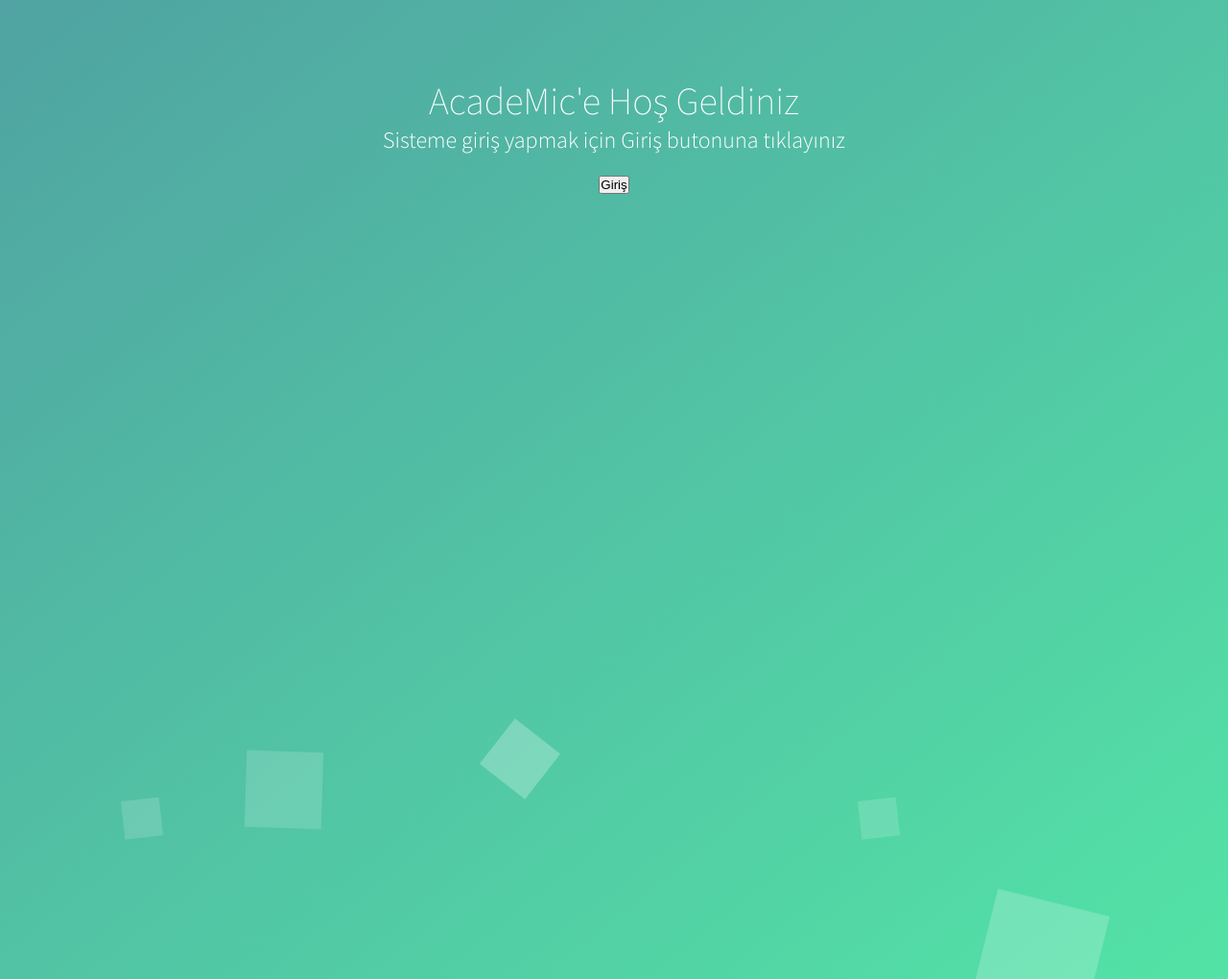
After one commit to mertcy/academic, a PHP site: page / in a window 1280 px wide. The commit adds this page. Shown: the whole page at 96% size. Run offline with PHP 8.4, Linux system fonts and the light colour scheme.

Commit message:
Index page created. Welcome section and login button that connects the login page is added. Login page is reorganized.

```diff
--- /dev/null
+++ b/index.php
@@ -0,0 +1,38 @@
+<!DOCTYPE html>
+<html lang="en" >
+
+<head>
+  <meta charset="UTF-8">
+  <title>AcadeMic Anasayfa</title>
+      <link rel="stylesheet" href="src/css/style.css">
+</head>
+
+<body>
+
+  <div class="wrapper">
+	<div class="container">
+		<h1>AcadeMic'e Hoş Geldiniz</h1>
+
+    <h2>Sisteme giriş yapmak için Giriş butonuna tıklayınız</h2>
+		<form action="/src/front-end/login.php">
+			<input type="submit" id="login-button" VALUE="Giriş"  onclick="window.location.href='/src/front-end/login.php'">
+		</form>
+	</div>
+
+	<ul class="bg-bubbles">
+		<li></li>
+		<li></li>
+		<li></li>
+		<li></li>
+		<li></li>
+		<li></li>
+		<li></li>
+		<li></li>
+		<li></li>
+		<li></li>
+	</ul>
+
+</div>
+</body>
+
+</html>
--- /dev/null
+++ b/src/css/style.css
@@ -0,0 +1,229 @@
+@import url(https://fonts.googleapis.com/css?family=Source+Sans+Pro:200,300);
+* {
+  -webkit-box-sizing: border-box;
+  box-sizing: border-box;
+  margin: 0;
+  padding: 0;
+  font-weight: 300;
+}
+
+body {
+  font-family: 'Source Sans Pro', sans-serif;
+  color: white;
+  font-weight: 300;
+}
+
+body ::-webkit-input-placeholder {
+  /* WebKit browsers */
+  font-family: 'Source Sans Pro', sans-serif;
+  color: white;
+  font-weight: 300;
+}
+
+body :-moz-placeholder {
+  /* Mozilla Firefox 4 to 18 */
+  font-family: 'Source Sans Pro', sans-serif;
+  color: white;
+  opacity: 1;
+  font-weight: 300;
+}
+
+body ::-moz-placeholder {
+  /* Mozilla Firefox 19+ */
+  font-family: 'Source Sans Pro', sans-serif;
+  color: white;
+  opacity: 1;
+  font-weight: 300;
+}
+
+body :-ms-input-placeholder {
+  /* Internet Explorer 10+ */
+  font-family: 'Source Sans Pro', sans-serif;
+  color: white;
+  font-weight: 300;
+}
+
+.wrapper {
+  background: #50a3a2;
+  background: -webkit-gradient(linear, left top, right bottom, from(#50a3a2), to(#53e3a6));
+  background: linear-gradient(to bottom right, #50a3a2 0%, #53e3a6 100%);
+  position: absolute;
+  left: 0;
+  width: 100%;
+  height: 100%;
+  overflow: hidden;
+}
+
+.wrapper.form-success .container h1 {
+  -webkit-transform: translateY(85px);
+  transform: translateY(85px);
+}
+
+.container {
+  max-width: 600px;
+  margin: 0 auto;
+  padding: 80px 0;
+  height: 400px;
+  text-align: center;
+}
+
+.container h1 {
+  font-size: 40px;
+  -webkit-transition-duration: 1s;
+  transition-duration: 1s;
+  -webkit-transition-timing-function: ease-in-put;
+  transition-timing-function: ease-in-put;
+  font-weight: 200;
+}
+
+form {
+  padding: 20px 0;
+  position: relative;
+  z-index: 2;
+}
+
+
+form button {
+  -webkit-appearance: none;
+  -moz-appearance: none;
+  appearance: none;
+  outline: 0;
+  background-color: white;
+  border: 0;
+  padding: 10px 15px;
+  color: #53e3a6;
+  border-radius: 3px;
+  width: 250px;
+  cursor: pointer;
+  font-size: 18px;
+  -webkit-transition-duration: 0.25s;
+  transition-duration: 0.25s;
+}
+
+form button:hover {
+  background-color: #f5f7f9;
+}
+
+.bg-bubbles {
+  position: absolute;
+  top: 0;
+  left: 0;
+  width: 100%;
+  height: 100%;
+  z-index: 1;
+}
+
+.bg-bubbles li {
+  position: absolute;
+  list-style: none;
+  display: block;
+  width: 40px;
+  height: 40px;
+  background-color: rgba(255, 255, 255, 0.15);
+  bottom: -160px;
+  -webkit-animation: square 25s infinite;
+  animation: square 25s infinite;
+  -webkit-transition-timing-function: linear;
+  transition-timing-function: linear;
+}
+
+.bg-bubbles li:nth-child(1) {
+  left: 10%;
+}
+
+.bg-bubbles li:nth-child(2) {
+  left: 20%;
+  width: 80px;
+  height: 80px;
+  -webkit-animation-delay: 2s;
+  animation-delay: 2s;
+  -webkit-animation-duration: 17s;
+  animation-duration: 17s;
+}
+
+.bg-bubbles li:nth-child(3) {
+  left: 25%;
+  -webkit-animation-delay: 4s;
+  animation-delay: 4s;
+}
+
+.bg-bubbles li:nth-child(4) {
+  left: 40%;
+  width: 60px;
+  height: 60px;
+  -webkit-animation-duration: 22s;
+  animation-duration: 22s;
+  background-color: rgba(255, 255, 255, 0.25);
+}
+
+.bg-bubbles li:nth-child(5) {
+  left: 70%;
+}
+
+.bg-bubbles li:nth-child(6) {
+  left: 80%;
+  width: 120px;
+  height: 120px;
+  -webkit-animation-delay: 3s;
+  animation-delay: 3s;
+  background-color: rgba(255, 255, 255, 0.2);
+}
+
+.bg-bubbles li:nth-child(7) {
+  left: 32%;
+  width: 160px;
+  height: 160px;
+  -webkit-animation-delay: 7s;
+  animation-delay: 7s;
+}
+
+.bg-bubbles li:nth-child(8) {
+  left: 55%;
+  width: 20px;
+  height: 20px;
+  -webkit-animation-delay: 15s;
+  animation-delay: 15s;
+  -webkit-animation-duration: 40s;
+  animation-duration: 40s;
+}
+
+.bg-bubbles li:nth-child(9) {
+  left: 25%;
+  width: 10px;
+  height: 10px;
+  -webkit-animation-delay: 2s;
+  animation-delay: 2s;
+  -webkit-animation-duration: 40s;
+  animation-duration: 40s;
+  background-color: rgba(255, 255, 255, 0.3);
+}
+
+.bg-bubbles li:nth-child(10) {
+  left: 90%;
+  width: 160px;
+  height: 160px;
+  -webkit-animation-delay: 11s;
+  animation-delay: 11s;
+}
+
+@-webkit-keyframes square {
+  0% {
+    -webkit-transform: translateY(0);
+    transform: translateY(0);
+  }
+  100% {
+    -webkit-transform: translateY(-700px) rotate(600deg);
+    transform: translateY(-700px) rotate(600deg);
+  }
+}
+
+@keyframes square {
+  0% {
+    -webkit-transform: translateY(0);
+    transform: translateY(0);
+  }
+  100% {
+    -webkit-transform: translateY(-700px) rotate(600deg);
+    transform: translateY(-700px) rotate(600deg);
+  }
+}
--- /dev/null
+++ b/src/less/style.less
@@ -0,0 +1,244 @@
+@import url(https://fonts.googleapis.com/css?family=Source+Sans+Pro:200,300);
+@prim: #53e3a6;
+
+* {
+	box-sizing: border-box;
+	margin: 0;
+	padding: 0;
+	font-weight: 300;
+}
+
+body {
+	font-family: 'Source Sans Pro', sans-serif;
+	color: white;
+	font-weight: 300;
+
+	::-webkit-input-placeholder {
+		/* WebKit browsers */
+		font-family: 'Source Sans Pro', sans-serif;
+		color: white;
+		font-weight: 300;
+	}
+
+	:-moz-placeholder {
+		/* Mozilla Firefox 4 to 18 */
+		font-family: 'Source Sans Pro', sans-serif;
+		color: white;
+		opacity: 1;
+		font-weight: 300;
+	}
+
+	::-moz-placeholder {
+		/* Mozilla Firefox 19+ */
+		font-family: 'Source Sans Pro', sans-serif;
+		color: white;
+		opacity: 1;
+		font-weight: 300;
+	}
+
+	:-ms-input-placeholder {
+		/* Internet Explorer 10+ */
+		font-family: 'Source Sans Pro', sans-serif;
+		color: white;
+		font-weight: 300;
+	}
+}
+
+.wrapper {
+	background: #50a3a2;
+	background: -webkit-linear-gradient(top left, #50a3a2 0%, #53e3a6 100%);
+	background: -moz-linear-gradient(top left, #50a3a2 0%, #53e3a6 100%);
+	background: -o-linear-gradient(top left, #50a3a2 0%, #53e3a6 100%);
+	background: linear-gradient(to bottom right, #50a3a2 0%, #53e3a6 100%);
+	position: absolute;
+	top: 50%;
+	left: 0;
+	width: 100%;
+	height: 400px;
+	margin-top: -200px;
+	overflow: hidden;
+
+	&.form-success {
+		.container {
+			h1 {
+				transform: translateY(85px);
+			}
+		}
+	}
+}
+
+.container {
+	max-width: 600px;
+	margin: 0 auto;
+	padding: 80px 0;
+	height: 400px;
+	text-align: center;
+
+	h1 {
+		font-size: 40px;
+		transition-duration: 1s;
+		transition-timing-function: ease-in-put;
+		font-weight: 200;
+	}
+}
+
+form {
+	padding: 20px 0;
+	position: relative;
+	z-index: 2;
+
+	input {
+		display: block;
+		appearance: none;
+		outline: 0;
+		border: 1px solid fade(white, 40%);
+		background-color: fade(white, 20%);
+		width: 250px;
+		border-radius: 3px;
+		padding: 10px 15px;
+		margin: 0 auto 10px;
+		display: block;
+		text-align: center;
+		font-size: 18px;
+		color: white;
+		transition-duration: 0.25s;
+		font-weight: 300;
+
+		&:hover {
+			background-color: fade(white, 40%);
+		}
+
+		&:focus {
+			background-color: white;
+			width: 300px;
+			color: @prim;
+		}
+	}
+
+	button {
+		appearance: none;
+		outline: 0;
+		background-color: white;
+		border: 0;
+		padding: 10px 15px;
+		color: @prim;
+		border-radius: 3px;
+		width: 250px;
+		cursor: pointer;
+		font-size: 18px;
+		transition-duration: 0.25s;
+
+		&:hover {
+			background-color: rgb(245, 247, 249);
+		}
+	}
+}
+
+.bg-bubbles {
+	position: absolute;
+	top: 0;
+	left: 0;
+	width: 100%;
+	height: 100%;
+	z-index: 1;
+
+	li {
+		position: absolute;
+		list-style: none;
+		display: block;
+		width: 40px;
+		height: 40px;
+		background-color: fade(white, 15%);
+		bottom: -160px;
+		-webkit-animation: square 25s infinite;
+		animation: square 25s infinite;
+		-webkit-transition-timing-function: linear;
+		transition-timing-function: linear;
+
+		&:nth-child(1) {
+			left: 10%;
+		}
+
+		&:nth-child(2) {
+			left: 20%;
+			width: 80px;
+			height: 80px;
+			animation-delay: 2s;
+			animation-duration: 17s;
+		}
+
+		&:nth-child(3) {
+			left: 25%;
+			animation-delay: 4s;
+		}
+
+		&:nth-child(4) {
+			left: 40%;
+			width: 60px;
+			height: 60px;
+			animation-duration: 22s;
+			background-color: fade(white, 25%);
+		}
+
+		&:nth-child(5) {
+			left: 70%;
+		}
+
+		&:nth-child(6) {
+			left: 80%;
+			width: 120px;
+			height: 120px;
+			animation-delay: 3s;
+			background-color: fade(white, 20%);
+		}
+
+		&:nth-child(7) {
+			left: 32%;
+			width: 160px;
+			height: 160px;
+			animation-delay: 7s;
+		}
+
+		&:nth-child(8) {
+			left: 55%;
+			width: 20px;
+			height: 20px;
+			animation-delay: 15s;
+			animation-duration: 40s;
+		}
+
+		&:nth-child(9) {
+			left: 25%;
+			width: 10px;
+			height: 10px;
+			animation-delay: 2s;
+			animation-duration: 40s;
+			background-color: fade(white, 30%);
+		}
+
+		&:nth-child(10) {
+			left: 90%;
+			width: 160px;
+			height: 160px;
+			animation-delay: 11s;
+		}
+	}
+}
+@-webkit-keyframes square {
+	0% {
+		transform: translateY(0);
+	}
+
+	100% {
+		transform: translateY(-700px) rotate(600deg);
+	}
+}
+@keyframes square {
+	0% {
+		transform: translateY(0);
+	}
+
+	100% {
+		transform: translateY(-700px) rotate(600deg);
+	}
+}
```
Also changed, not shown: src/css/login.css (added, +7 -0 lines), src/front-end/login.php (+12 -31 lines), src/css/dummy.txt (deleted), src/front-end/dummy.txt (deleted), src/js/dummy.txt (deleted).
